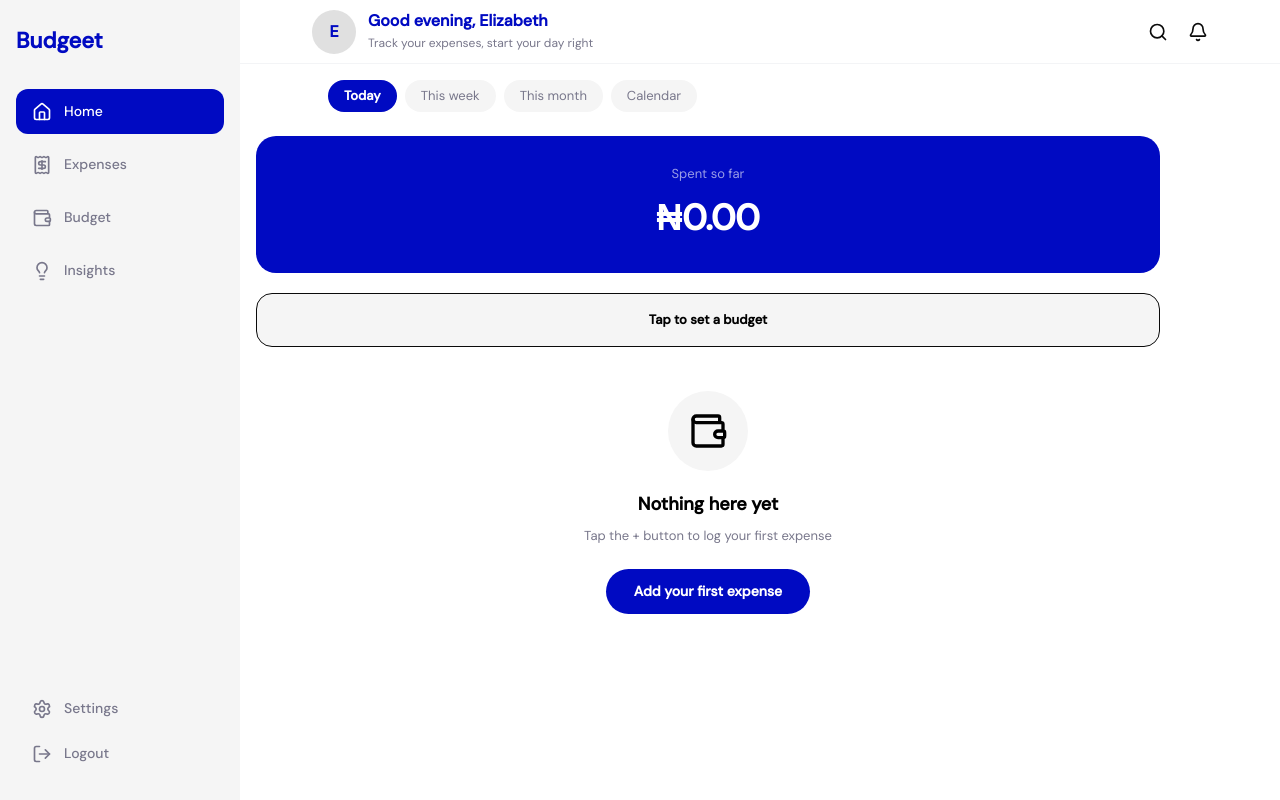
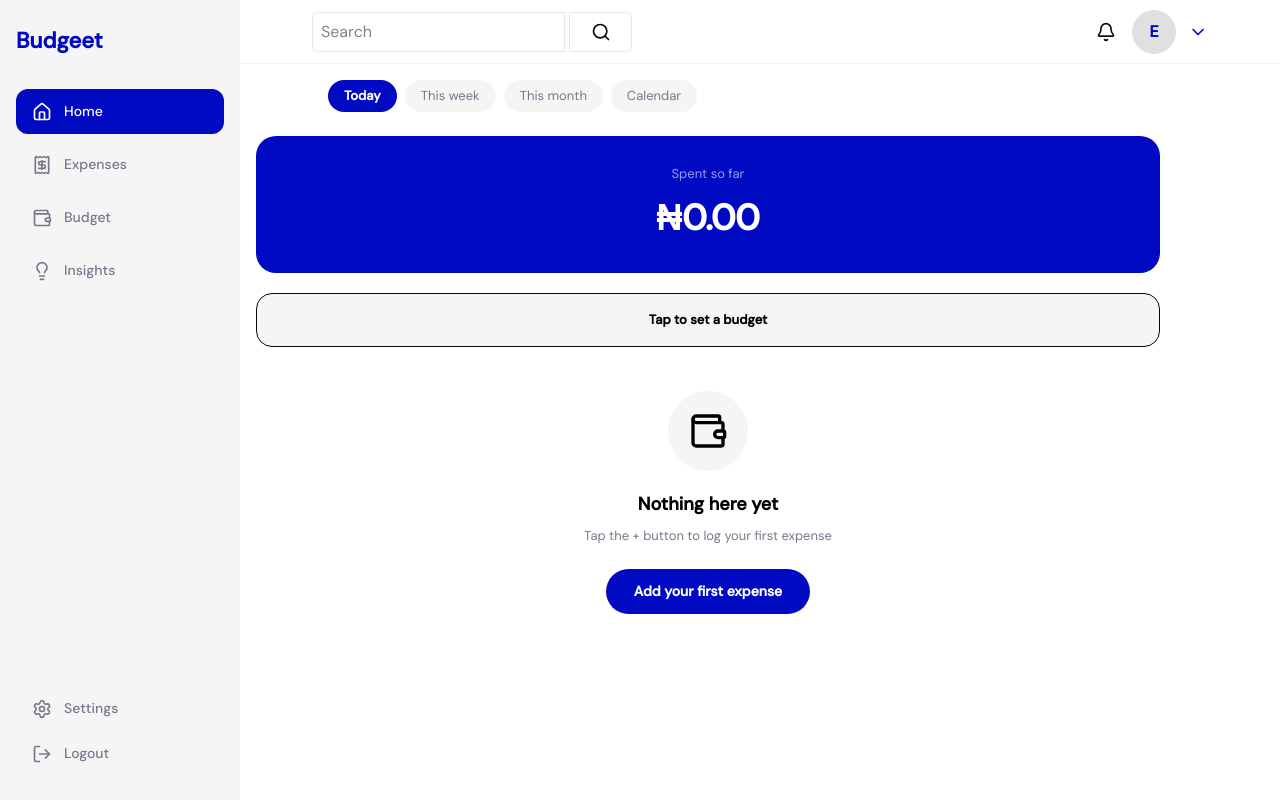
Before and after one commit to CAYA-HQ/Budgeet, a React app in the folder frontend/: page /dashboard in a window 1280 px wide. Built offline with nearby package versions, Linux system fonts and the light colour scheme; the HTML template or start-up script is replaced by a standard one.

Commit message:
Feat: Completed user profile drop down layout for desktop

```diff
--- a/frontend/src/components/GreetingHeader.jsx
+++ b/frontend/src/components/GreetingHeader.jsx
@@ -1,22 +1,57 @@
+import { useState } from "react";
+import { ChevronDown, ChevronUp, User, Settings, LogOut} from "lucide-react";
+import styles from "./greetings-header.module.css";
+
 function GreetingHeader({ name }) {
+  const [isOpen, setIsOpen] = useState(false);
+
   const getGreeting = () => {
-    const hour = new Date().getHours()
-    if (hour >= 6 && hour < 12) return "Good morning"
-    if (hour >= 12 && hour < 17) return "Good afternoon"
-    return "Good evening"
-  }
+    const hour = new Date().getHours();
+    if (hour >= 6 && hour < 12) return "Good morning";
+    if (hour >= 12 && hour < 17) return "Good afternoon";
+    return "Good evening";
+  };
+
+  const handleDroDown = () => {
+    setIsOpen(!isOpen);
+  };
+
+  console.log(isOpen);
 
   return (
-    <div className="greeting-header h-full flex items-center">
+    <div
+      className={`greeting-header h-full flex items-center${styles.greetingsHeader}`}
+    >
       <div className="greeting-avatar">
         {name ? name.charAt(0).toUpperCase() : "E"}
       </div>
-      <div className="greeting-text">
+      <button className="greeting-dropdown" onClick={handleDroDown}>
+        {isOpen ? <ChevronUp size={20} /> : <ChevronDown size={20} />}
+      </button>
+      {isOpen && (
+        <ul className="greeting-dropdown-content absolute top-[4rem] right-19 shadow-2xl z-50">
+          <div className="h-20 flex items-center justify-center gap-2 border-b">
+            <div className="greeting-avatar">
+              {name ? name.charAt(0).toUpperCase() : "E"}
+            </div>
+            <div className="greeting-text">
+              <h2>
+                {getGreeting()}, {name || "Explorer"}
+              </h2>
+              <p>Track your expenses, start your day right</p>
+            </div>
+          </div>
+          <li><User /> My Profile</li>
+          <li><Settings />Settings</li>
+          <li><LogOut />Logout</li>
+        </ul>
+      )}
+      {/* <div className="greeting-text">
         <h2>{getGreeting()}, {name || "Explorer"}</h2>
         <p>Track your expenses, start your day right</p>
-      </div>
+      </div> */}
     </div>
-  )
+  );
 }
 
-export default GreetingHeader
+export default GreetingHeader;
--- /dev/null
+++ b/frontend/src/components/greetings-header.module.css
@@ -0,0 +1,6 @@
+.greetingsHeader{
+/* background-color: red; */
+}
+.greetingsHeader > ul{
+    /* background-color: red; */
+}
--- a/frontend/src/components/ui/DashboardHeader.jsx
+++ b/frontend/src/components/ui/DashboardHeader.jsx
@@ -8,14 +8,27 @@ function DashboardHeader() {
     user: { name: "Elizabeth" },
   };
   return (
-    <div className={`dashboard-header h-16 shrink-0 bg-white border-b border-gray-100 px-6 flex items-center justify-between sticky top-0 z-50 ${styles.dashboardHeader}`}>
-      <div className="left h-full flex items-center">
+    <div className={`dashboard-header h-16 shrink-0 bg-white border-b border-gray-100 px-6 flex items-center justify-end md:justify-between sticky top-0 z-50 ${styles.dashboardHeader}`}>
+
+        <form action="" className="right w-full max-w-[90%] bg-white md:w-80 flex gap-1 items-center absolute md:static top-[4rem]">
+        <input
+        type="search"
+        className="w-full h-10 border rounded-l-sm"
+        placeholder="Search"
+
+
+        />
+        <button type="submit" className="md:w-20 h-10 flex justify-center items-center rounded-r-sm md:border">
+          <Search size={20} />
+        </button>
+
+        </form>
+
+      <div className="left h-full flex items-center gap-4">
+        <Bell size={20} />
         <GreetingHeader name={allMockData.user.name} />
       </div>
-      <div className="right flex gap-5 items-center">
-        <Search size={20} />
-        <Bell size={20} />
-      </div>
+
     </div>
   );
 }
--- a/frontend/src/components/ui/dashboard-header.module.css
+++ b/frontend/src/components/ui/dashboard-header.module.css
@@ -1,6 +1,9 @@
 .dashboardHeader{
     width: 100%;
     padding-inline: 4.5rem;
+}
+.dashboardHeader > form > input{
+    padding-inline: .5rem;
 }
 @media (max-width: 768px) {
     .dashboardHeader{
--- a/frontend/src/styles/dashboard.css
+++ b/frontend/src/styles/dashboard.css
@@ -61,7 +61,22 @@
   color: #78778B;
   margin-top: 2px;
 }
+.greeting-header> ul{
+  background-color: white;
+  padding:1rem 2rem;
 
+}
+.greeting-header> ul li{
+  font-weight: bold;
+  margin-top: 2rem;
+  display: flex;
+  align-items: center;
+  gap: 12px;
+
+}
+.greeting-header> ul li:last-child{
+  color: red;
+}
 /* ================================
    FILTER TABS
 ================================ */
```
